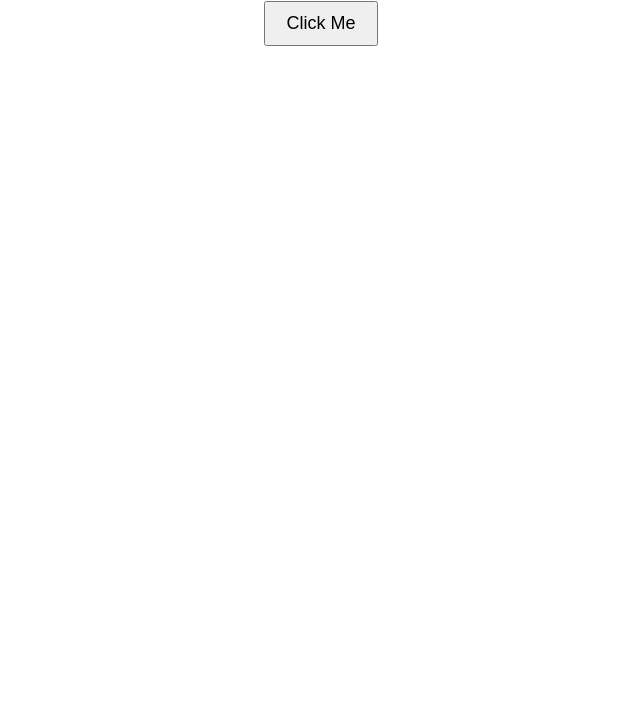
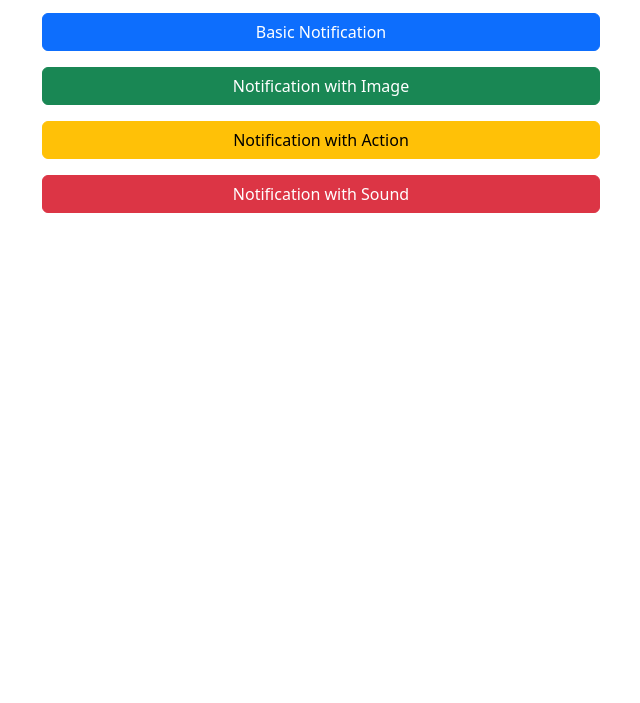
Before and after one commit to B2-krunalrana/push-notification, a plain HTML site: page index.html in a window 1280 px wide. Shown: the part 97-800 px from the top of the page, without its empty margins (319-959 px from the left). Drawn offline with nearby package versions, Linux system fonts and the light colour scheme.

Commit message:
Add other push notification

```diff
--- a/index.html
+++ b/index.html
@@ -4,42 +4,69 @@
     <meta charset="UTF-8">
     <meta name="viewport" content="width=device-width, initial-scale=1.0">
     <title>Push Notification Test</title>
-    <style>
-        body {
-            font-family: Arial, sans-serif;
-            text-align: center;
-            margin: 50px;
-        }
-        button {
-            padding: 10px 20px;
-            font-size: 18px;
-            cursor: pointer;
-        }
-    </style>
+    <link href="https://cdn.jsdelivr.net/npm/bootstrap@5.3.0/dist/css/bootstrap.min.css" rel="stylesheet">
 </head>
-<body>
-
-    <h2>Push Notification Example</h2>
-    <button onclick="sendNotification()">Click Me</button>
+<body class="container py-5 text-center">
+    <h2 class="mb-4">Push Notification Example</h2>
+    <div class="d-grid gap-3 col-6 mx-auto">
+        <button class="btn btn-primary" onclick="sendBasicNotification()">Basic Notification</button>
+        <button class="btn btn-success" onclick="sendImageNotification()">Notification with Image</button>
+        <button class="btn btn-warning" onclick="sendActionNotification()">Notification with Action</button>
+        <button class="btn btn-danger" onclick="sendSoundNotification()">Notification with Sound</button>
+    </div>
 
     <script>
-        function sendNotification() {
-            if (!("Notification" in window)) {
-                alert("This browser does not support desktop notifications.");
+        function checkNotificationPermission(callback) {
+            if (!('Notification' in window)) {
+                alert('This browser does not support desktop notifications.');
                 return;
             }
-
-            if (Notification.permission === "granted") {
-                new Notification("Yes, it’s working!");
-            } else if (Notification.permission !== "denied") {
+            if (Notification.permission === 'granted') {
+                callback();
+            } else if (Notification.permission !== 'denied') {
                 Notification.requestPermission().then(permission => {
-                    if (permission === "granted") {
-                        new Notification("Yes, it’s working!");
+                    if (permission === 'granted') {
+                        callback();
                     }
                 });
             }
         }
+
+        function sendBasicNotification() {
+            checkNotificationPermission(() => {
+                new Notification('Basic Notification', { body: 'This is a simple notification.' });
+            });
+        }
+
+        function sendImageNotification() {
+            checkNotificationPermission(() => {
+                new Notification('Notification with Image', {
+                    body: 'This notification contains an image.',
+                    icon: 'https://via.placeholder.com/100' // Replace with your image URL
+                });
+            });
+        }
+
+        function sendActionNotification() {
+            checkNotificationPermission(() => {
+                let notification = new Notification('Notification with Action', {
+                    body: 'Click this notification to open Google.',
+                    icon: 'https://via.placeholder.com/100'
+                });
+                notification.onclick = () => {
+                    window.open('https://www.google.com', '_blank');
+                };
+            });
+        }
+
+        function sendSoundNotification() {
+            checkNotificationPermission(() => {
+                new Audio('https://www.soundjay.com/button/beep-07.wav').play();
+                new Notification('Notification with Sound', {
+                    body: 'This notification plays a sound!'
+                });
+            });
+        }
     </script>
-
 </body>
 </html>
```
